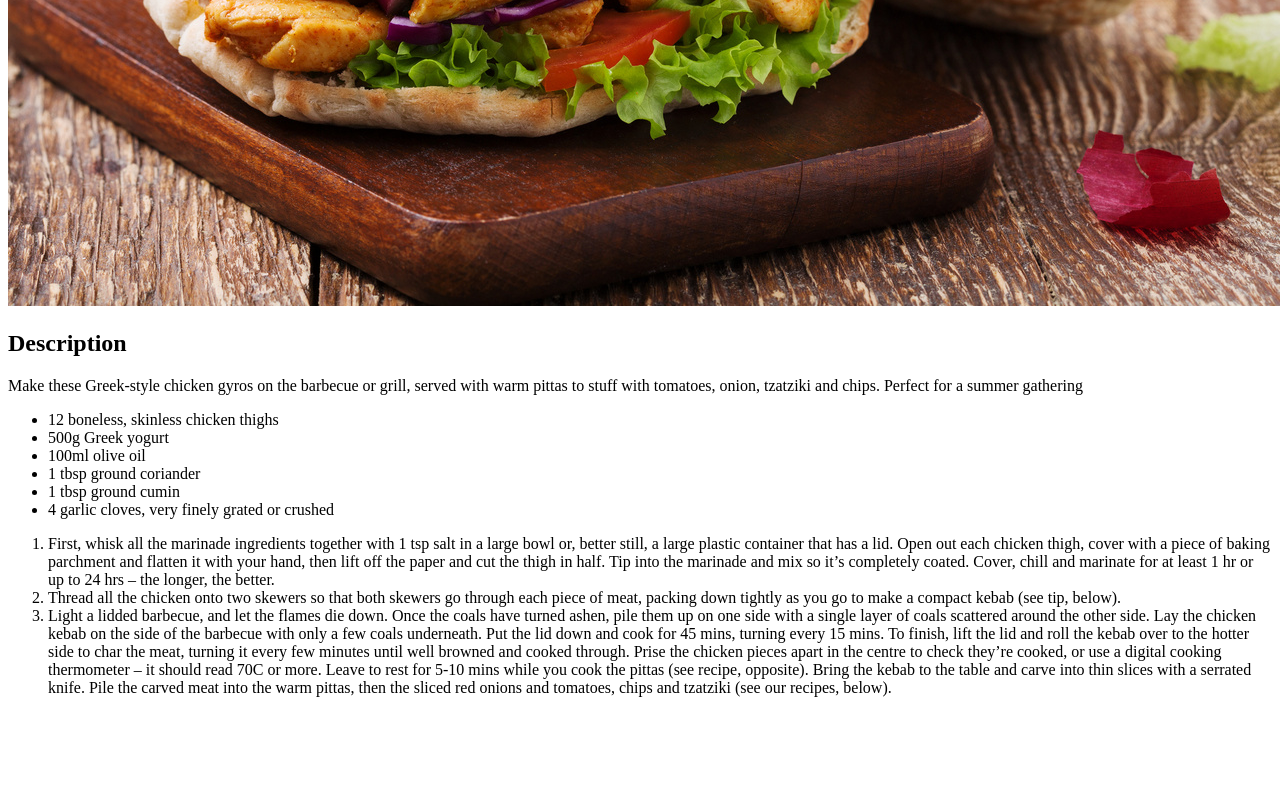
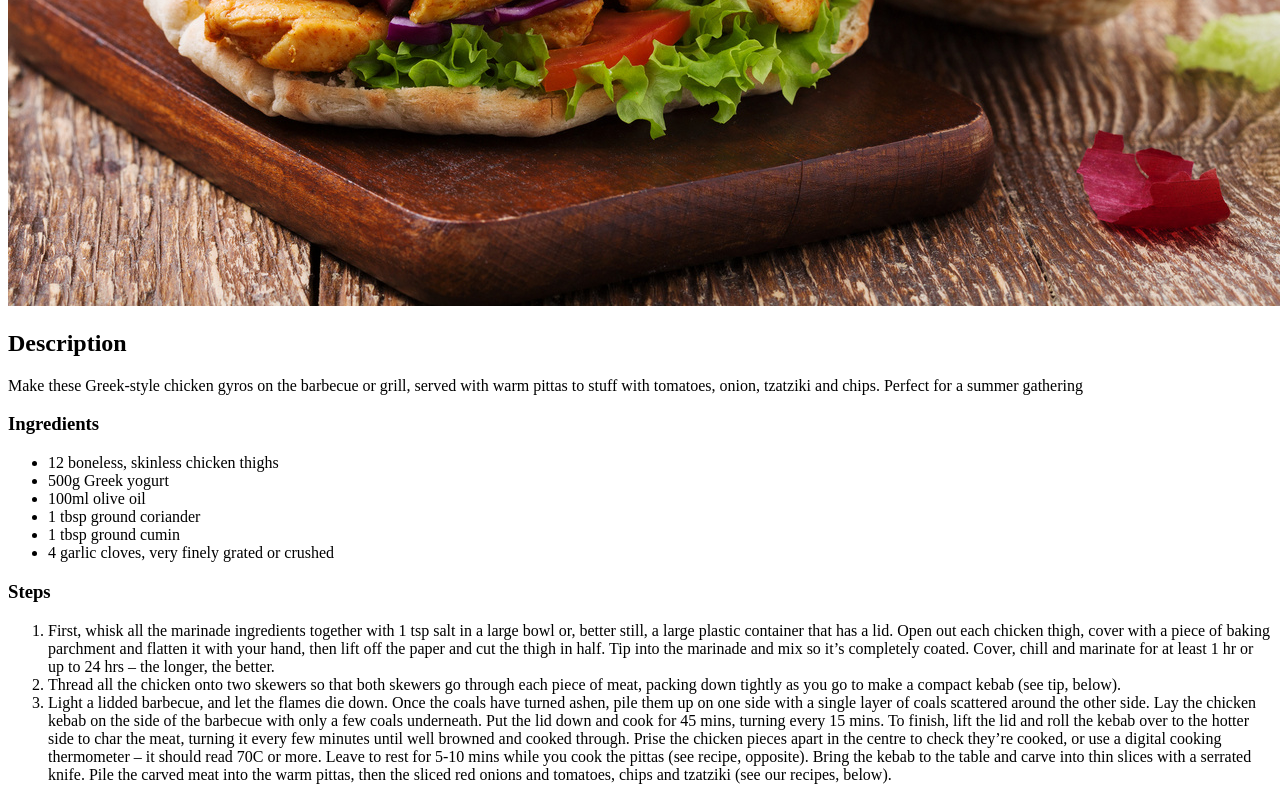
Before and after one commit to sinkagabor/odin-recipes, a plain HTML site: page recipes/gyros.html in a window 1280 px wide. Shown: the part 646-1446 px from the top of the page. Before the commit the page ends 1359 px from the top, so only its background shows below. Drawn offline with Linux system fonts and the light colour scheme.

Commit message:
Added headings to ingredients and steps

```diff
--- a/recipes/gyros.html
+++ b/recipes/gyros.html
@@ -15,6 +15,7 @@
     <p>Make these Greek-style chicken gyros on the barbecue or grill, served with warm pittas to stuff with tomatoes,
         onion, tzatziki and chips. Perfect for a summer gathering
     </p>
+    <h3>Ingredients</h3>
     <ul>
         <li>12 boneless, skinless chicken thighs</li>
         <li>500g Greek yogurt</li>
@@ -23,6 +24,7 @@
         <li>1 tbsp ground cumin</li>
         <li>4 garlic cloves, very finely grated or crushed</li>
     </ul>
+    <h3>Steps</h3>
     <ol>
         <li>First, whisk all the marinade ingredients together with 1 tsp salt in a large bowl or, better still, a large
             plastic container that has a lid. Open out each chicken thigh, cover with a piece of baking parchment and
```
Also changed, not shown: recipes/lasagne.html (+3 -1 lines), recipes/spagetti.html (+2 -0 lines).
